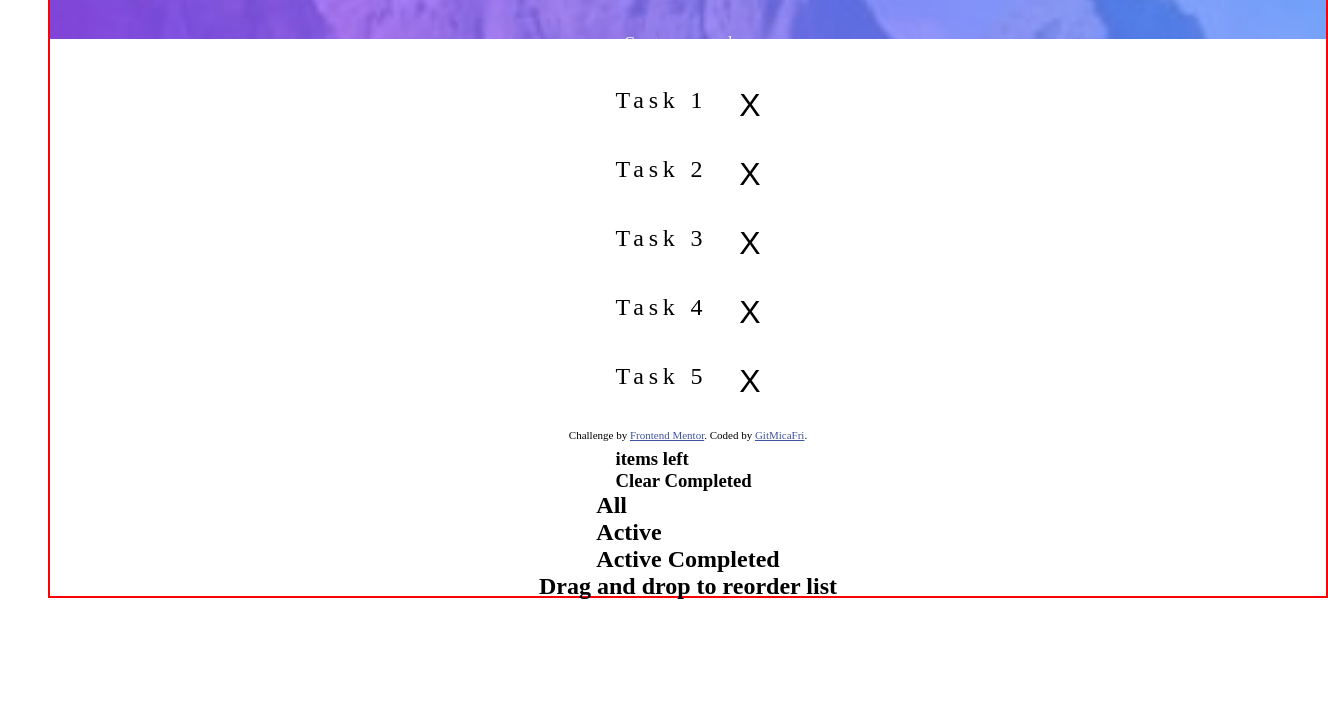
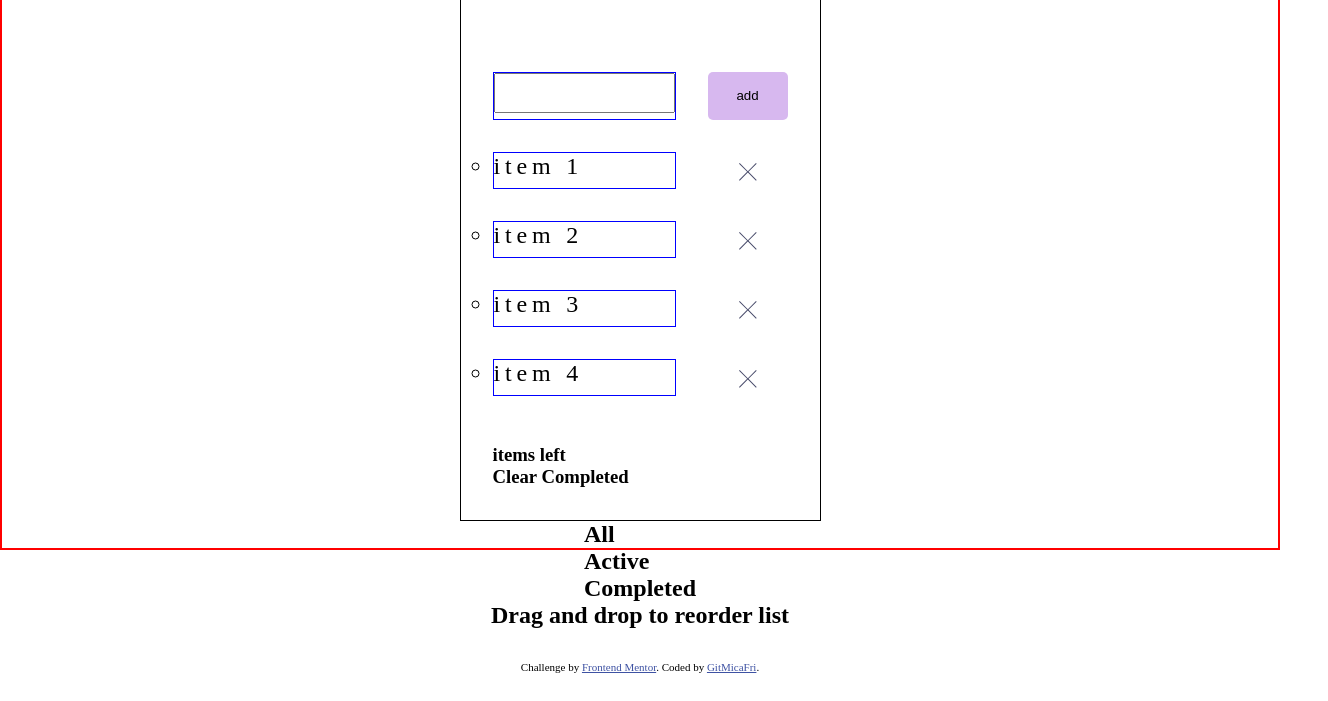
Before and after one commit to GitMicaFri/TODO-app-Frontend-Mentor, a plain HTML site: page todo-app-main/index.html in a window 1280 px wide. Shown: the part 250-951 px from the top of the page, 1328 px wide, since content can reach past the window. Before the commit the page ends 896 px from the top, so only its background shows below. Drawn offline with Linux system fonts and the light colour scheme.

Commit message:
Added styles

```diff
--- a/todo-app-main/index.html
+++ b/todo-app-main/index.html
@@ -6,7 +6,7 @@
 
   <link rel="icon" type="image/png" sizes="32x32" href="./images/favicon-32x32.png">
   <link rel="stylesheet" href="style.css">
-  <title>Frontend Mentor | Todo app</title>
+  <title>Todo app</title>
 
   <!-- Feel free to remove these styles or customise in your own stylesheet 👍 -->
 
@@ -14,17 +14,21 @@
 <body>
   <header>
     <h1>TODO</h1>
-    <article><p>Create a new todo...</p></article>
+   <button class="moon-btn"><svg xmlns="http://www.w3.org/2000/svg" width="26" height="26"><path fill="#FFF" fill-rule="evenodd" d="M13 0c.81 0 1.603.074 2.373.216C10.593 1.199 7 5.43 7 10.5 7 16.299 11.701 21 17.5 21c2.996 0 5.7-1.255 7.613-3.268C23.22 22.572 18.51 26 13 26 5.82 26 0 20.18 0 13S5.82 0 13 0z"/></svg></button>
   </header>
 
   <main class="main-container">
-    <section>
+    <section Class="tasks-section">
       <ul class="tasks">
-        <li>Task 1</li> <button class="x-btn">X</button>
-        <li>Task 2</li> <button class="x-btn">X</button>
-        <li>Task 3</li><button class="x-btn">X</button>
-        <li>Task 4</li><button class="x-btn">X</button>
-        <li>Task 5</li><button class="x-btn">X</button>
+        <li class="task input-li-el"><input type="text" class="input-field"></li><button class="add-btn">add</button>
+
+        <li class="task">item 1</li> <button class="x-btn"><svg xmlns="http://www.w3.org/2000/svg" width="18" height="18"><path fill="#494C6B" fill-rule="evenodd" d="M16.97 0l.708.707L9.546 8.84l8.132 8.132-.707.707-8.132-8.132-8.132 8.132L0 16.97l8.132-8.132L0 .707.707 0 8.84 8.132 16.971 0z"/></svg></button>
+
+        <li class="task">item 2</li> <button class="x-btn"><svg xmlns="http://www.w3.org/2000/svg" width="18" height="18"><path fill="#494C6B" fill-rule="evenodd" d="M16.97 0l.708.707L9.546 8.84l8.132 8.132-.707.707-8.132-8.132-8.132 8.132L0 16.97l8.132-8.132L0 .707.707 0 8.84 8.132 16.971 0z"/></svg></button>
+
+        <li class="task">item 3</li><button class="x-btn"><svg xmlns="http://www.w3.org/2000/svg" width="18" height="18"><path fill="#494C6B" fill-rule="evenodd" d="M16.97 0l.708.707L9.546 8.84l8.132 8.132-.707.707-8.132-8.132-8.132 8.132L0 16.97l8.132-8.132L0 .707.707 0 8.84 8.132 16.971 0z"/></svg></button>
+
+        <li class="task">item 4</li><button class="x-btn"><svg xmlns="http://www.w3.org/2000/svg" width="18" height="18"><path fill="#494C6B" fill-rule="evenodd" d="M16.97 0l.708.707L9.546 8.84l8.132 8.132-.707.707-8.132-8.132-8.132 8.132L0 16.97l8.132-8.132L0 .707.707 0 8.84 8.132 16.971 0z"/></svg></button>
       </ul>
 
       <article>
@@ -33,14 +37,13 @@
       </article>
     </section>
 
-    <section>
+    <section class="filter-by-status">
         <h2>All</h2>
         <h2>Active</h2>
-        <h2>Active
-          Completed</h2>
+        <h2>Completed</h2>
     </section>
 
-    <section>
+    <section class="drag-drop">
       <h2>Drag and drop to reorder list</h2>
     </section>
   </main>
--- a/todo-app-main/style.css
+++ b/todo-app-main/style.css
@@ -13,7 +13,7 @@
         width: 100vw;
         height: 100vh;
         border: 2px solid red;
-        margin: 3rem;
+        margin-right: 3rem;
         overflow: hidden;
     }
 
@@ -21,11 +21,10 @@
         height: 30%;
         background-image: url(./images/bg-mobile-light.jpg);
         display: flex;
-        flex-direction: column;
         background-size: cover;
         color: white;
         align-items: center;
-        align-content: space-around;
+        justify-content: space-around;
     }
 
     h1 {
@@ -35,15 +34,39 @@
         margin-bottom: 3rem;
     }
 
+    .moon-btn {
+        background-color: transparent;
+        border: none;
+        margin-top: 4rem;
+    }
+
 
     .main-container {
         background-color: F9F9F9;
-        height: 45%;
 
         display: flex;
         flex-direction: column;
         align-items: center;
         align-content: space-around;
+    }
+
+    .tasks-section {
+        border: 1px solid black;
+        padding: 2rem;
+        row-gap: 1rem;
+    }
+
+    .input-field {
+        height: 2.5rem;
+    }
+
+    .add-btn {
+        padding: 1rem;
+        background-color: rgb(215, 184, 239);
+        border-radius: 5px;
+        border: none;
+        height:3rem;
+        width: 5rem;
     }
 
     .tasks {
@@ -54,9 +77,17 @@
                               "task btn";
         gap: 2rem;
        margin-bottom: 3rem;
-       list-style: none;
+       list-style:circle;
        font-size: 1.5rem;
        letter-spacing: 0.4ch;
+    }
+
+    .input-li-el {
+        list-style: none;
+    }
+
+    .task {
+        border: 1px solid blue;
     }
 
 
```
